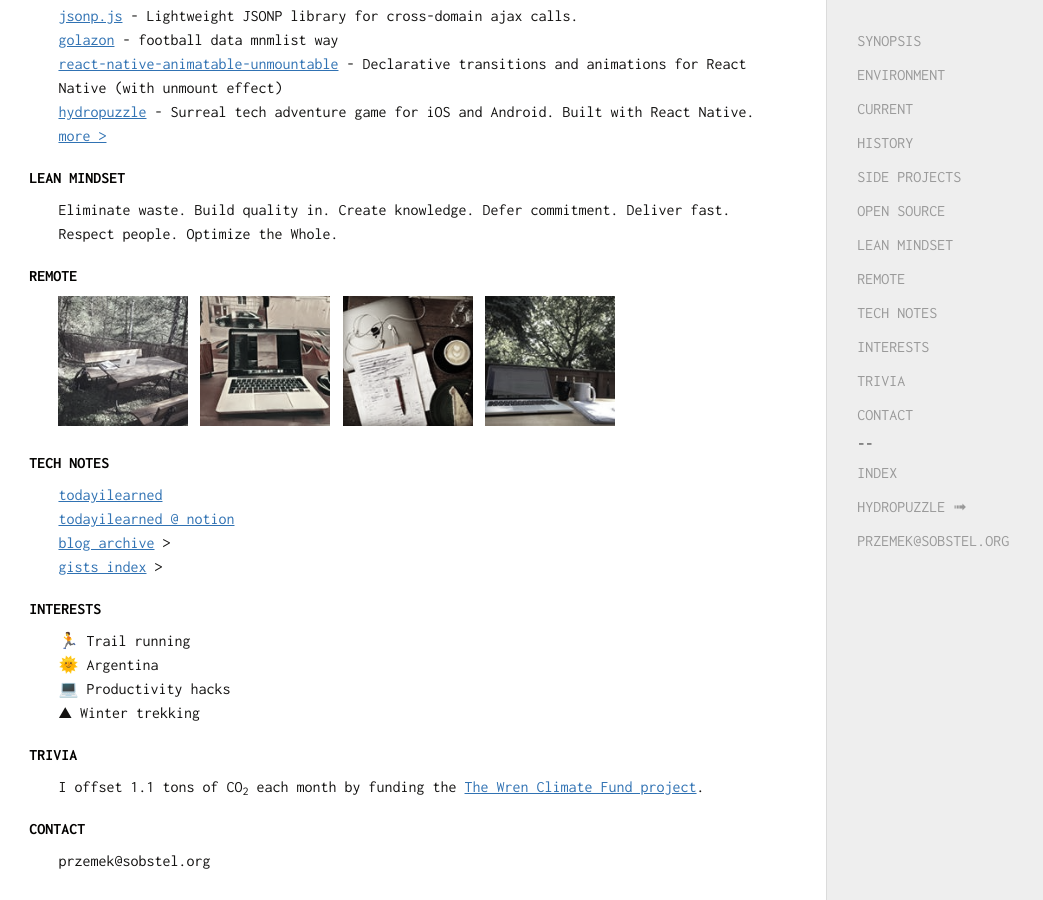
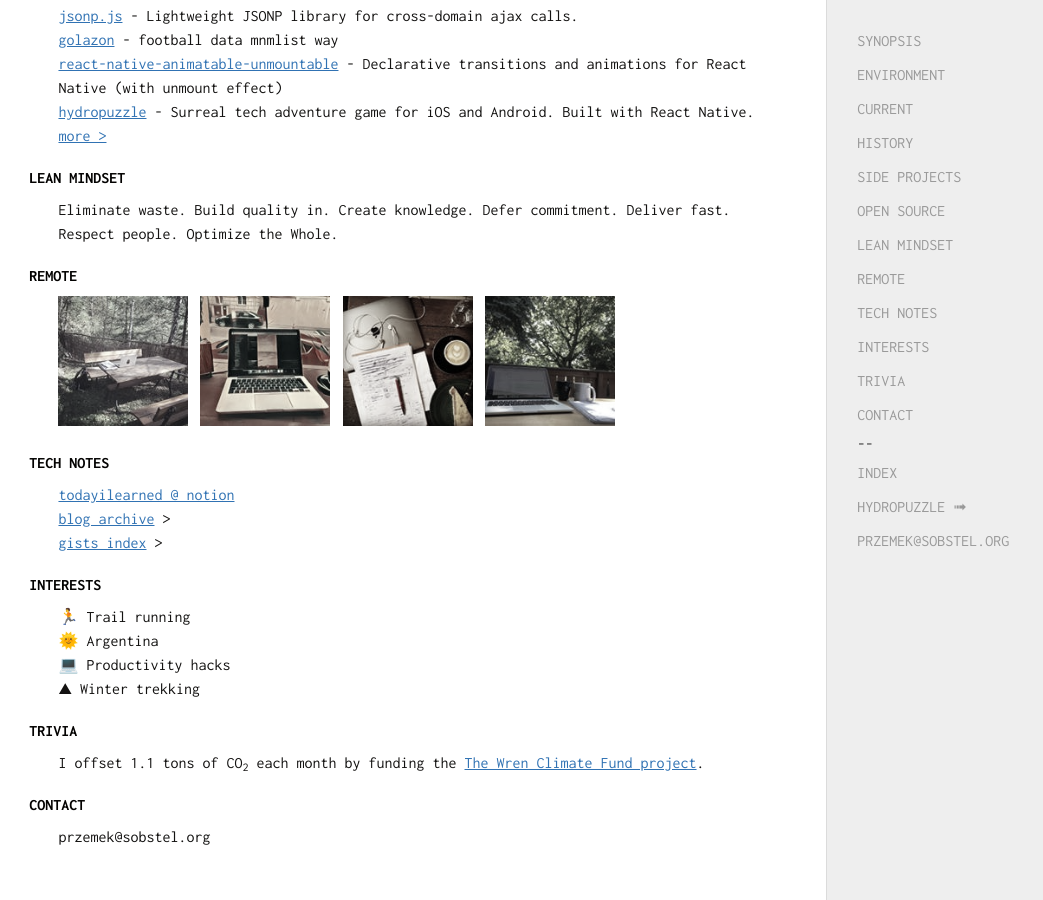
Before and after one commit to sobstel/sobstel.github.com, a Jekyll site: the page built from index.html, in a window 1280 px wide and 900 px high, scrolled down 1071 px. Shown: the whole window, without its empty margins (0-1043 px from the left). Built offline with Jekyll 4.4.1, drawn with Linux system fonts in a browser that asks for light colours.

Commit message:
To live a creative life, we must lose our fear of being wrong.

```diff
--- a/blog.html
+++ b/blog.html
@@ -16,7 +16,7 @@ title: Blog Archive
   <h1>Blog Archive</h1>
 <h2 id="TODAY-I-LEARNED-TIL-">TODAY I LEARNED (TIL)</h2>
 
-<p>This has been discontinued in favor of more free-form <a href="https://til.sobstel.org">til.sobstel.org</a> and <a href="https://www.notion.so/sobstel/TodayILearned-b80317b3c707442d8410e42ae61c4c3f" data-bare-link="true">https://www.notion.so/sobstel/TodayILearned-b80317b3c707442d8410e42ae61c4c3f</a>.</p>
+<p>This has been discontinued in favor of more free-form <a href="https://www.notion.so/sobstel/TodayILearned-b80317b3c707442d8410e42ae61c4c3f" data-bare-link="true">https://www.notion.so/sobstel/TodayILearned-b80317b3c707442d8410e42ae61c4c3f</a>.</p>
 
 <p>{% assign til_posts = site.posts | limit:3 %}
 {% for post in til_posts %}
--- a/index.html
+++ b/index.html
@@ -211,8 +211,7 @@ Optimize the Whole.</p>
 
 <h2 id="TECH-NOTES">TECH NOTES</h2>
 
-<p><a href="https://til.sobstel.org/" target="_blank">todayilearned</a><br />
-<a href="https://www.notion.so/sobstel/TodayILearned-b80317b3c707442d8410e42ae61c4c3f" target="_blank">todayilearned @ notion</a><br />
+<p><a href="https://www.notion.so/sobstel/TodayILearned-b80317b3c707442d8410e42ae61c4c3f" target="_blank">todayilearned @ notion</a><br />
 <a href="/blog/">blog archive</a> &gt;<br />
 <a href="/gists/">gists index</a> &gt;<br /></p>
 
```
Also changed, not shown: 2 other files.
